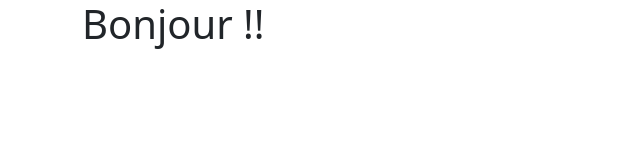
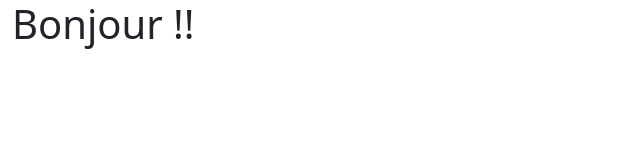
Before and after one commit to dagboujhatem/initiation-bootstrap-5, a plain HTML site: page index.html in a window 1280 px wide. Shown: the whole page, without its empty margins (0-640 px from the left). Drawn offline with Linux system fonts and the light colour scheme.

Commit message:
add container fluid

```diff
--- a/index.html
+++ b/index.html
@@ -8,8 +8,8 @@
     <link rel="stylesheet" href="css/bootstrap.min.css">
 </head>
 <body>
-    <!-- Bootstrap container -->
-    <div class="container">
+    <!-- Bootstrap container fluid -->
+    <div class="container-fluid">
         <h1>Bonjour !!</h1>
     </div>
     <!-- Utiliser le Bundle JavaScript du bootstrap 5 -->
```
